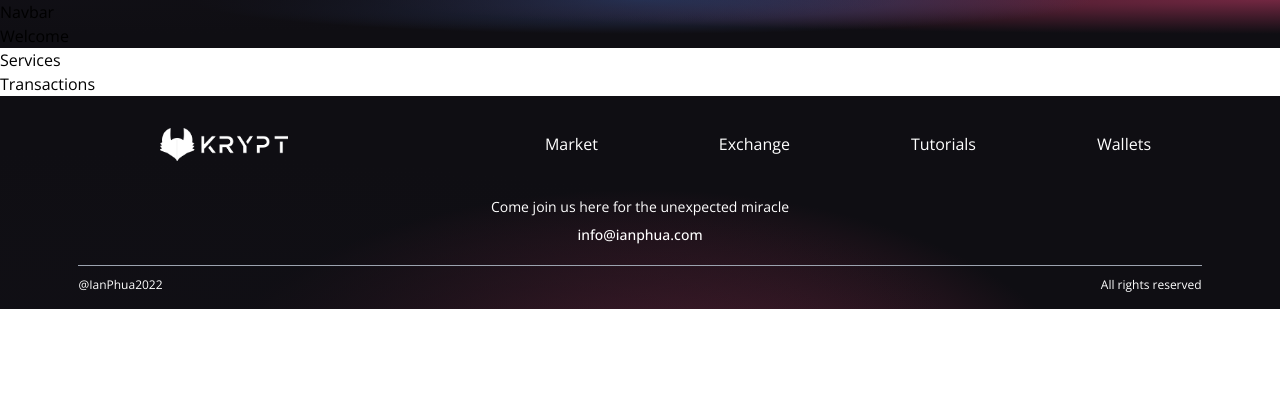
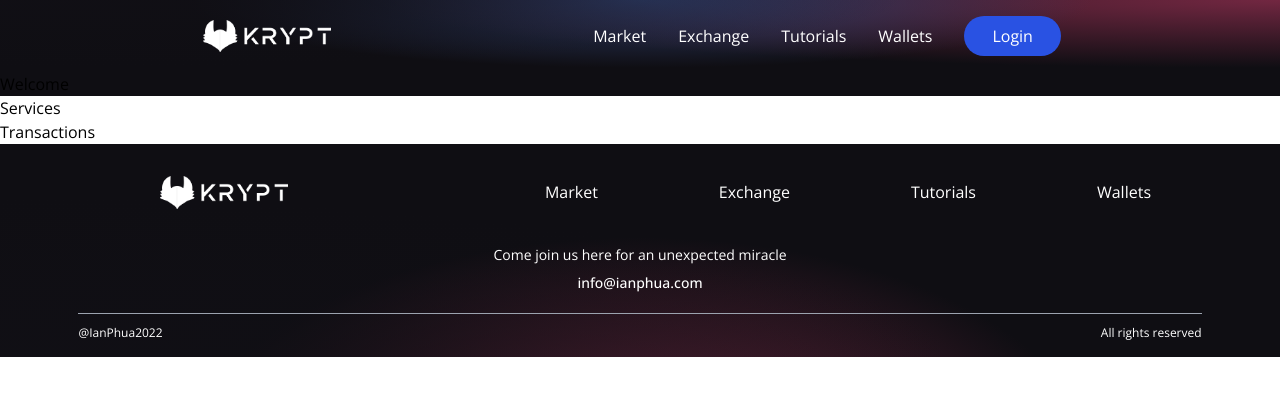
Before and after one commit to ian038/kryptik, a React (Vite) app in the folder client/: page / in a window 1280 px wide. Shown: the top 396 px of the page. Built offline with nearby package versions, Linux system fonts and the light colour scheme.

Commit message:
Completed navbar

```diff
--- a/client/src/components/Footer.jsx
+++ b/client/src/components/Footer.jsx
@@ -17,7 +17,7 @@
             </div>
             </div>
             <div className="flex justify-center items-center flex-col mt-5">
-                <p className="text-white text-sm text-center">Come join us here for the unexpected miracle</p>
+                <p className="text-white text-sm text-center">Come join us here for an unexpected miracle</p>
                 <p className="text-white text-sm text-center font-medium mt-2">info@ianphua.com</p>
             </div>
             <div className="sm:w-[90%] w-full h-[0.25px] bg-gray-400 mt-5 " />
--- a/client/src/components/Navbar.jsx
+++ b/client/src/components/Navbar.jsx
@@ -1,9 +1,48 @@
 import React from 'react'
+import { HiMenuAlt4 } from "react-icons/hi";
+import { AiOutlineClose } from "react-icons/ai";
+
+import logo from "../../images/logo.png";
+
+const NavBarItem = ({ title, classprops }) => (
+    <li className={`mx-4 cursor-pointer ${classprops}`}>{title}</li>
+);
 
 export default function Navbar() {
+    const [toggleMenu, setToggleMenu] = React.useState(false);
+
     return (
-        <div>
-            Navbar
-        </div>
+        <nav className="w-full flex md:justify-center justify-between items-center p-4">
+            <div className="md:flex-[0.5] flex-initial justify-center items-center">
+                <img src={logo} alt="logo" className="w-32 cursor-pointer" />
+            </div>
+            <ul className="text-white md:flex hidden list-none flex-row justify-between items-center flex-initial">
+                {["Market", "Exchange", "Tutorials", "Wallets"].map((item, index) => (
+                    <NavBarItem key={item + index} title={item} />
+                ))}
+                <li className="bg-[#2952e3] py-2 px-7 mx-4 rounded-full cursor-pointer hover:bg-[#2546bd]">
+                    Login
+                </li>
+            </ul>
+            <div className="flex relative">
+                {!toggleMenu && (
+                    <HiMenuAlt4 fontSize={28} className="text-white md:hidden cursor-pointer" onClick={() => setToggleMenu(true)} />
+                )}
+                {toggleMenu && (
+                    <AiOutlineClose fontSize={28} className="text-white md:hidden cursor-pointer" onClick={() => setToggleMenu(false)} />
+                )}
+                {toggleMenu && (
+                    <ul
+                    className="z-10 fixed -top-0 -right-2 p-3 w-[70vw] h-screen shadow-2xl md:hidden list-none
+                    flex flex-col justify-start items-end rounded-md blue-glassmorphism text-white animate-slide-in"
+                    >
+                        <li className="text-xl w-full my-2"><AiOutlineClose onClick={() => setToggleMenu(false)} /></li>
+                        {["Market", "Exchange", "Tutorials", "Wallets"].map(
+                            (item, index) => <NavBarItem key={item + index} title={item} classprops="my-2 text-lg" />,
+                        )}
+                    </ul>
+                )}
+            </div>
+        </nav>
     )
 }
```
